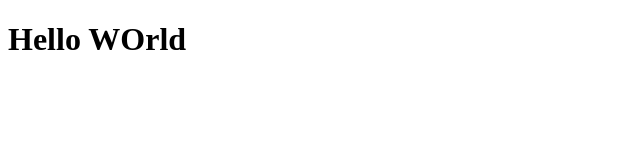
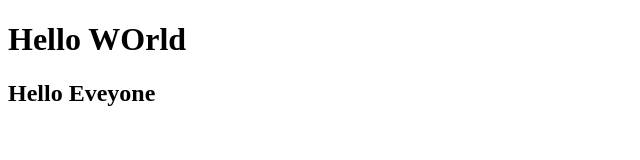
Before and after one commit to sudipto0315/Hackathon1, a plain HTML site: page index.html in a window 1280 px wide. Shown: the whole page, without its empty margins (0-640 px from the left). Drawn offline with Linux system fonts and the light colour scheme.

Commit message:
my commit

```diff
--- a/index.html
+++ b/index.html
@@ -7,5 +7,6 @@
 </head>
 <body>
     <h1>Hello WOrld</h1>
+    <h2>Hello Eveyone</h2>
 </body>
 </html>
```
